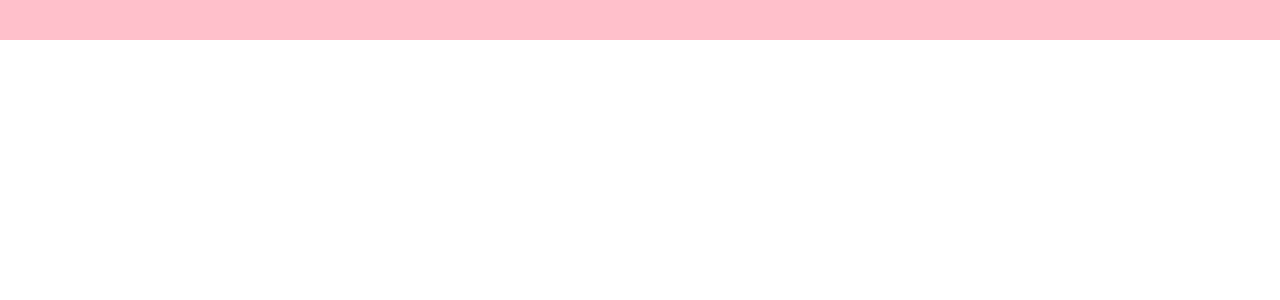
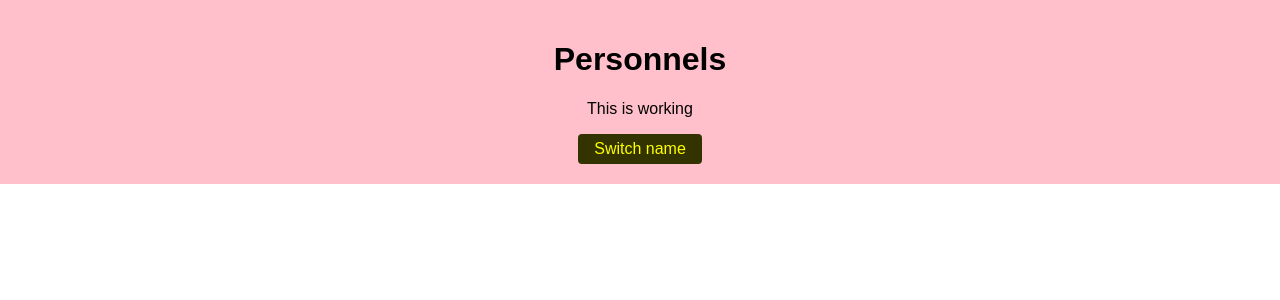
Before and after one commit to rahaduzzaman/react-udemy, a React app: page / in a window 1280 px wide. Shown: the top 300 px of the page. Built offline with nearby package versions, Linux system fonts and the light colour scheme.

Commit message:
splitting app into components

```diff
--- /dev/null
+++ b/src/components/Cockpit/Cockpit.css
@@ -0,0 +1,31 @@
+.red {
+    color: red;
+}
+
+.bold {
+    font-weight: 700;
+}
+
+.Cockpit button {
+    border: 1px solid transparent;
+    border-radius: 4px;
+    color: yellow;
+    background-color: #333300;
+    padding: 5px 15px;
+    font-size: 16px;
+    font-weight: 500;
+    cursor: pointer;
+    transition: all 0.3s cubic-bezier(0.075, 0.82, 0.165, 1);
+}
+.Cockpit button:hover {
+    background-color: aqua;
+    color: #333300;
+    border: 1px solid #333300;
+}
+
+.Cockpit button.clicked {
+    color: brown;
+    font-weight: 600;
+    background-color: wheat;
+    border: 1px solid brown;
+}
--- a/src/components/Cockpit/Cockpit.js
+++ b/src/components/Cockpit/Cockpit.js
@@ -1,7 +1,32 @@
 import React from 'react';
+import classes from './Cockpit.css';
 
 const cockpit = (props) => {
-    return();
+
+    const vstyle = [];
+    let btnClass = '';
+
+    if(props.showPerson) {
+        btnClass = classes.clicked;
+    }
+
+    if(props.persons.length <= 2) {
+        vstyle.push( classes.red );
+    }
+    if(props.persons.length <= 1) {
+        vstyle.push( classes.bold );
+    }
+
+    return(
+
+        <div className={classes.Cockpit}>
+            <h1>{ props.appTitle }</h1>
+            <p className={vstyle.join(' ')}>This is working</p>
+            <button
+            className = {btnClass}
+            onClick={props.clicked}>Switch name</button>
+        </div>
+    );
 }
 
 export default cockpit;
--- a/src/containers/App.css
+++ b/src/containers/App.css
@@ -4,36 +4,6 @@
   padding: 20px 0;
 }
 
-.App button {
-  border: 1px solid transparent;
-  border-radius: 4px;
-  color: yellow;
-  background-color: #333300;
-  padding: 5px 15px;
-  font-size: 16px;
-  font-weight: 500;
-  cursor: pointer;
-  transition: all 0.3s cubic-bezier(0.075, 0.82, 0.165, 1);
-}
-.App button:hover {
-  background-color: aqua;
-  color: #333300;
-  border: 1px solid #333300;
-}
-
-.App button.clicked {
-  color: brown;
-  background-color: bisque;
-  border: 1px solid brown;
-}
-
-.red {
-  color: red;
-}
-
-.bold {
-  font-weight: 700;
-}
 
 @keyframes App-logo-spin {
   from { transform: rotate(0deg); }
--- a/src/containers/App.js
+++ b/src/containers/App.js
@@ -1,13 +1,14 @@
 import React, { Component } from 'react';
 import classes from './App.css';
 import Persons from '../components/Persons/Persons';
+import Cockpit from '../components/Cockpit/Cockpit';
 
 class App extends Component {
   state = {
     persons: [
       {id: 'asd', name: 'Rahad', age: 27},
       {id: 'ase', name: 'Oishy', age: 26},
-      {id: 'asf', name: 'Mazhar', age: 28}
+      {id: 'asg', name: 'Mazhar', age: 28}
     ],
     showPerson : false
   }
@@ -60,16 +61,8 @@ class App extends Component {
 
   render() {
 
-    const vstyle = [];
-    if(this.state.persons.length <= 2) {
-      vstyle.push( classes.red );
-    }
-    if(this.state.persons.length <= 1) {
-      vstyle.push( classes.bold );
-    }
+    let persons = null;
 
-    let persons = null;
-    let btnClass = '';
 
     if(this.state.showPerson) {
       persons = (
@@ -81,12 +74,17 @@ class App extends Component {
 
         </div>
       );
-      btnClass = classes.clicked;
+
     }
 
     return (
         <div className={classes.App}>
-
+          <Cockpit
+            appTitle = {this.props.title}
+            showPerson = {this.state.showPerson}
+            persons = {this.state.persons}
+            clicked = {this.personToggleHandler}
+          />
           {persons}
 
         </div>
--- a/src/index.js
+++ b/src/index.js
@@ -4,5 +4,5 @@ import './index.css';
 import App from './containers/App';
 import registerServiceWorker from './registerServiceWorker';
 
-ReactDOM.render(<App />, document.getElementById('root'));
+ReactDOM.render(<App title = "Personnels" />, document.getElementById('root'));
 registerServiceWorker();
```
